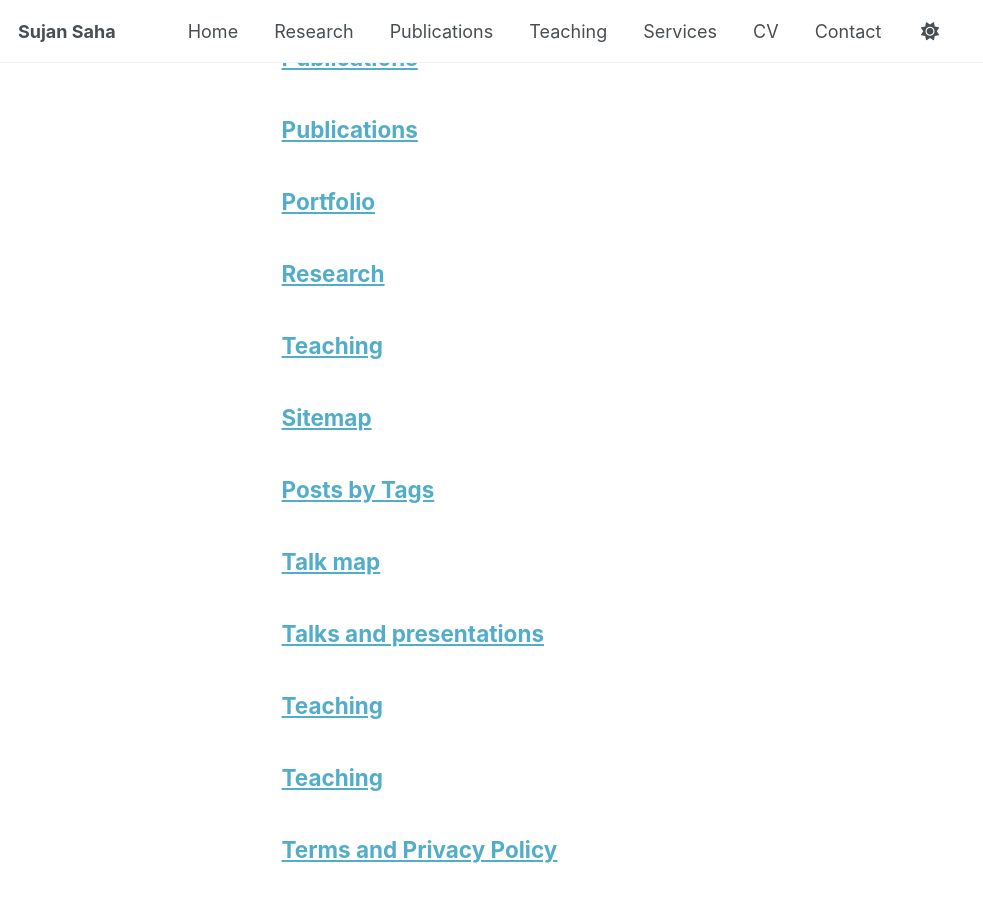
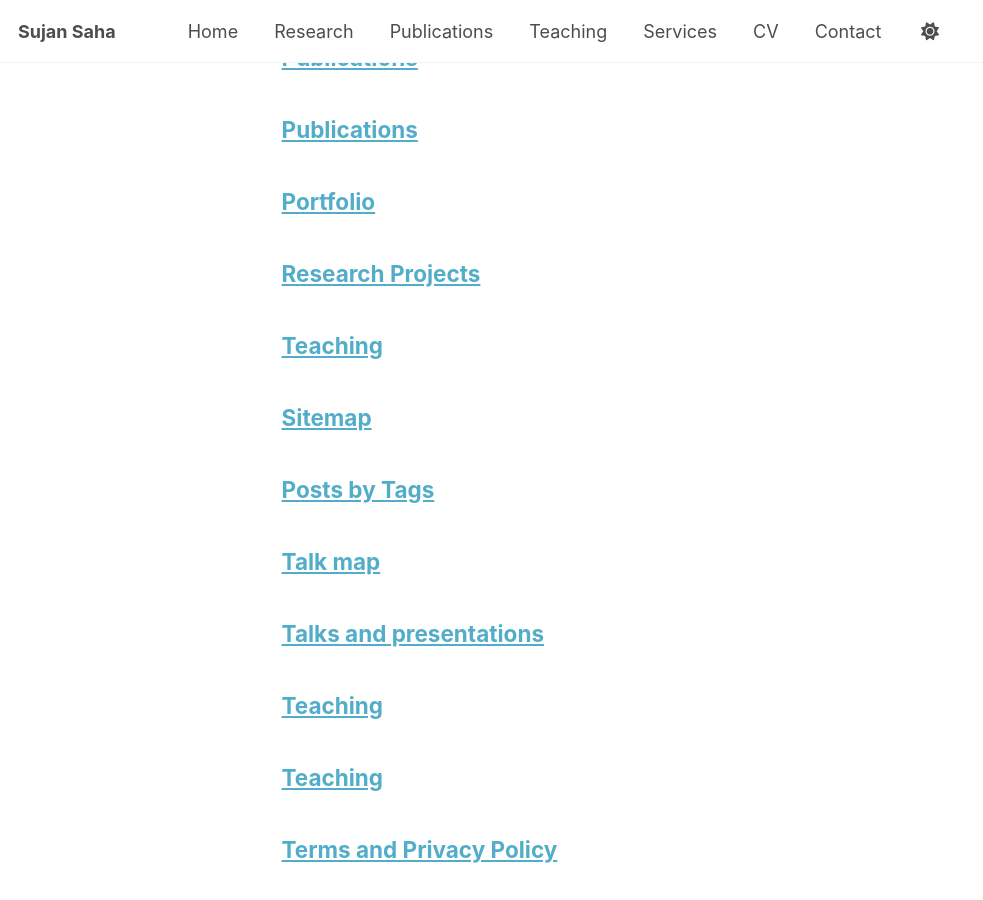
Before and after one commit to Sujansaha05/Sujansaha05.github.io, a Jekyll site: the page built from _pages/page-archive.html, in a window 1280 px wide and 900 px high, scrolled down 1163 px. Shown: the whole window, without its empty margins (0-983 px from the left). Built offline with Jekyll 4.4.1, drawn with Linux system fonts in a browser that asks for light colours; a script that is not in the unit is left out.

Commit message:
research page updated 2

```diff
--- a/_pages/research_sujan.html
+++ b/_pages/research_sujan.html
@@ -1,6 +1,6 @@
 ---
 layout: archive
-title: "Research"
+title: "Research Projects"
 permalink: /research_sujan/
 author_profile: true
 ---
@@ -12,7 +12,7 @@ author_profile: true
   {% include archive-single.html %}
 {% endfor %}-->
 
-<h1>Research Projects</h>
+<!--<h1>Research Projects</h1>-->
 
 <div class="research-item">
   <h2 class="project-title">
```
